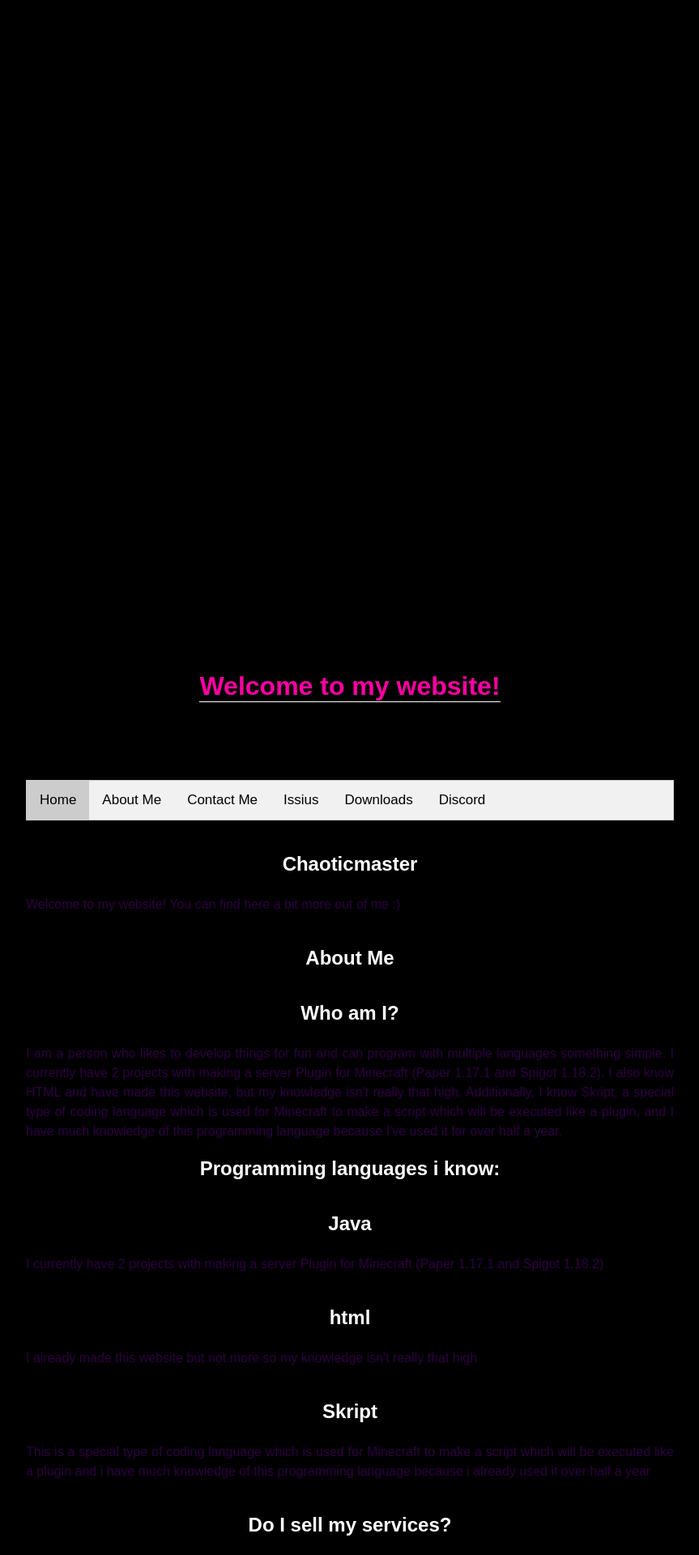
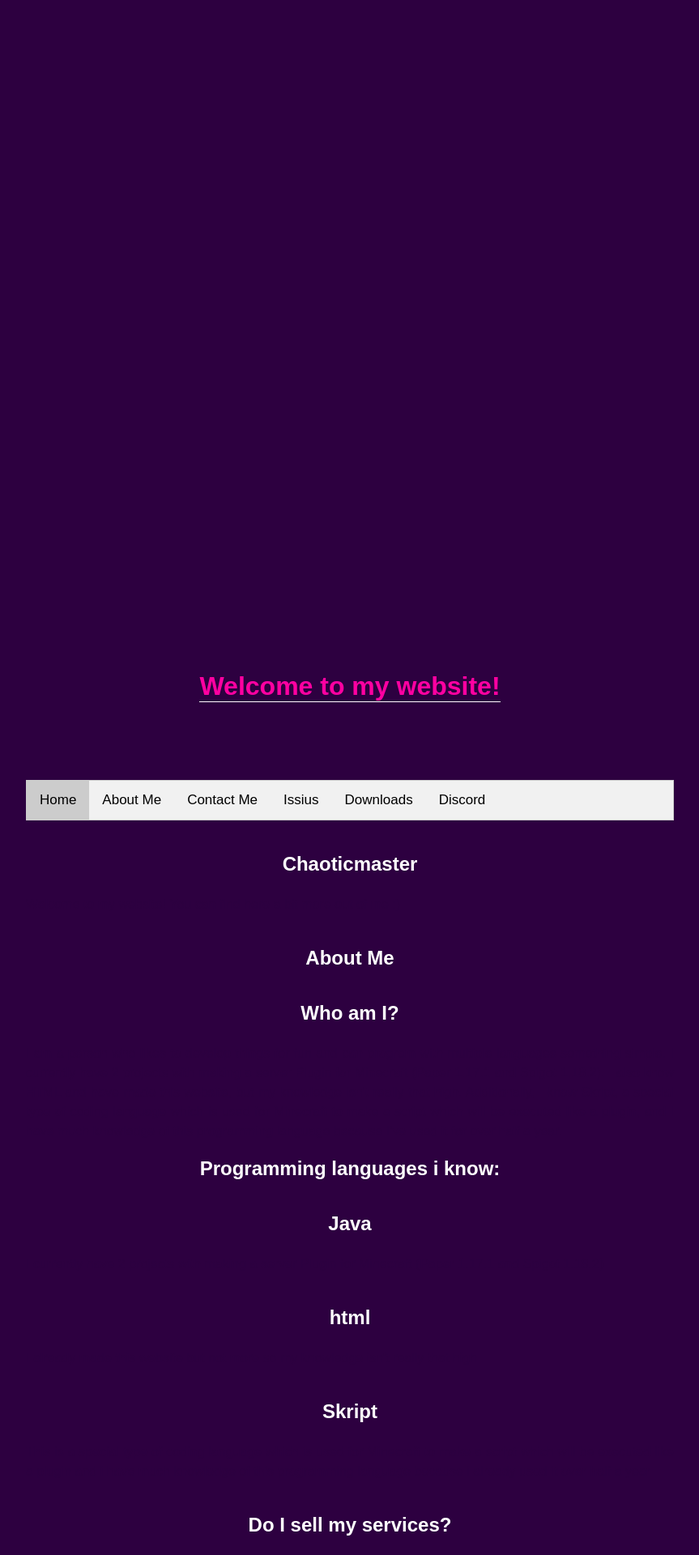
Before and after one commit to NotChaos/webpage, a PHP site: page / in a window 1280 px wide. Shown: the top 1920 px of the page at 81% size, without its empty margins (208-1071 px from the left). Run offline with PHP 8.4, Linux system fonts and the light colour scheme.

Commit message:
Update style.css

```diff
--- a/style.css
+++ b/style.css
@@ -2,7 +2,7 @@ p {
     color: #2D0040;
 }
 body {
-    background-color: black;
+    background-color: #2D0040;
     font-family: Arial, Helvetica, sans-serif;
     display: flex;
     flex-direction: column;
```
